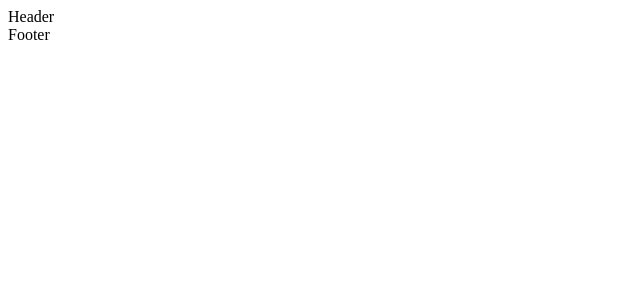
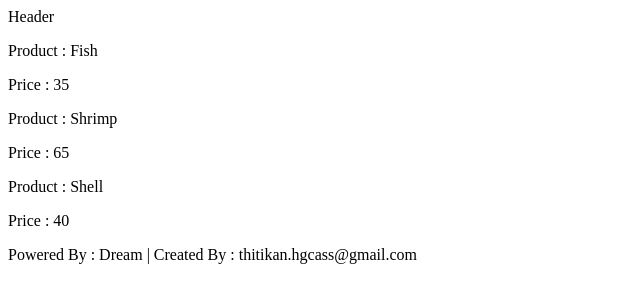
Before and after one commit to hgcassiopeia/MyCommerce, a React (Create React App) app: page / in a window 1280 px wide. Shown: the top 302 px of the page, without its empty margins (0-640 px from the left). Built offline with nearby package versions, Linux system fonts and the light colour scheme.

Commit message:
Implement Footer and Add ProductItem Function Component

```diff
--- a/src/App.js
+++ b/src/App.js
@@ -1,13 +1,17 @@
 import React, { Component } from 'react';
 import Header from './common/Header';
 import Footer from './common/Footer';
+import ProductItem from './feature/product/ProductItem';
 
 class App extends Component {
   render() {
     return (
       <div>
         <Header />
-        <Footer />
+          <ProductItem productName="Fish" unitPrice="35" />
+          <ProductItem productName="Shrimp" unitPrice="65" />
+          <ProductItem productName="Shell" unitPrice="40" />
+        <Footer creatorName="Dream" creatorMail="thitikan.hgcass@gmail.com" />
       </div>
     );
   }
--- a/src/common/Footer.js
+++ b/src/common/Footer.js
@@ -1,8 +1,9 @@
 import React from 'react';
 
-const Footer = () => {
+const Footer = (props) => {
+    const {creatorName, creatorMail} = props
     return (
-        <div>Footer</div>
+        <div>Powered By : {creatorName} | Created By : {creatorMail}</div>
     )
 }
 
--- /dev/null
+++ b/src/feature/product/ProductItem.js
@@ -0,0 +1,13 @@
+import React from 'react';
+
+const ProductItem = (props) => {
+    const {productName, unitPrice} = props
+    return (
+        <div>
+            <p>Product : {productName}</p>
+            <p>Price : {unitPrice}</p>
+        </div>
+    )
+}
+
+export default ProductItem;
```
